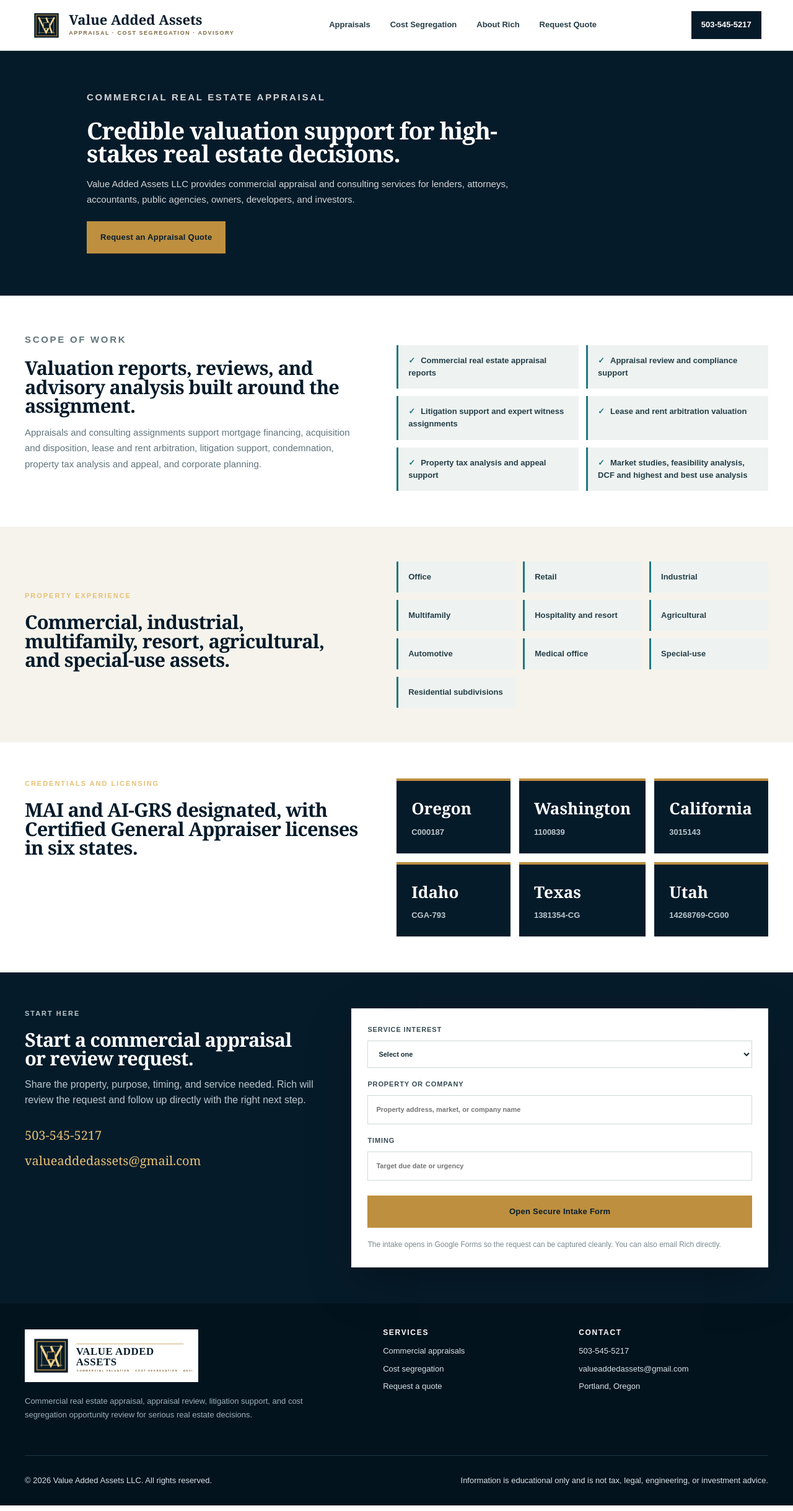
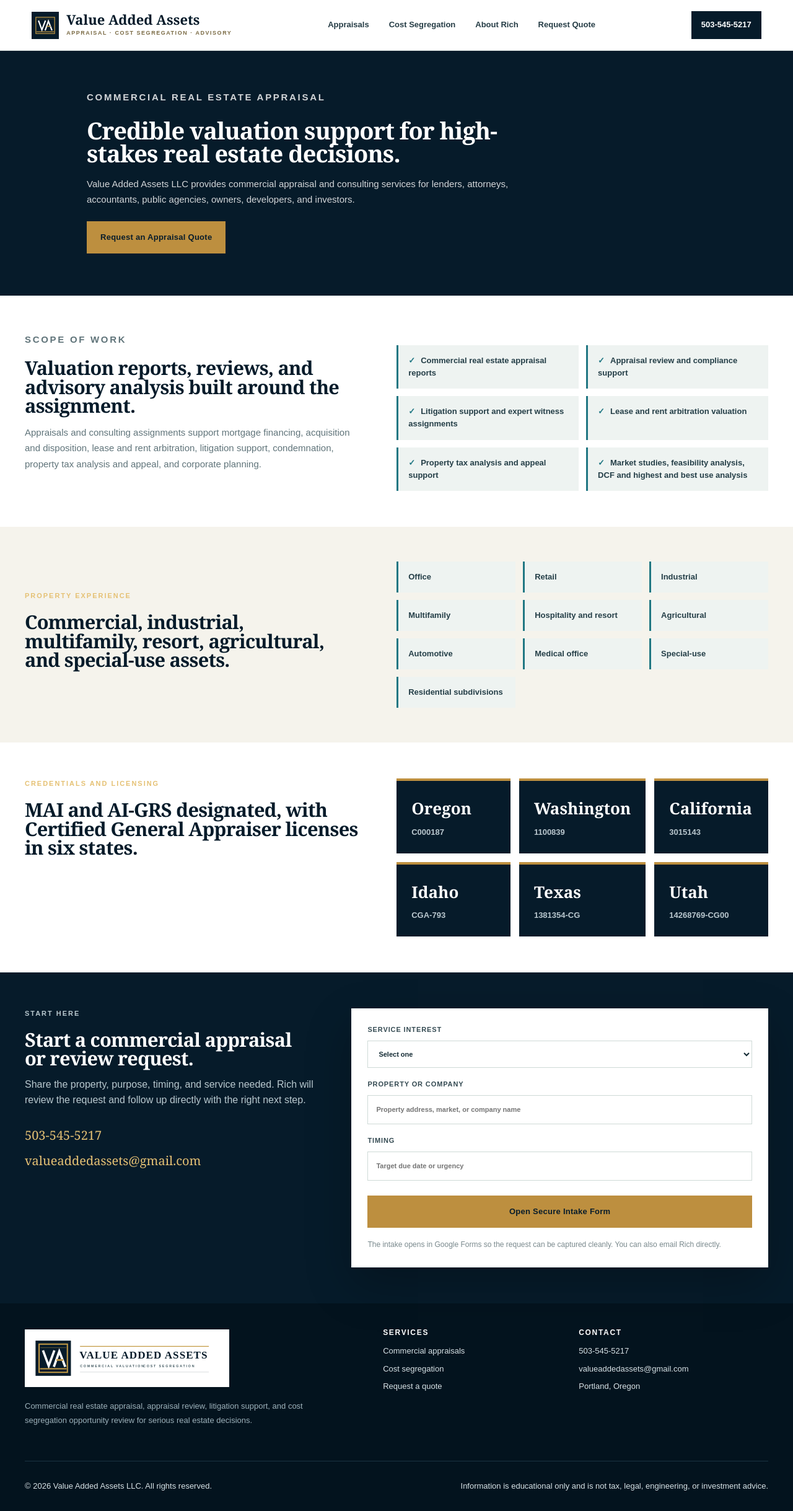
Before and after one commit to valueaddedassets-web/rich-cassinelli-advisory, a Next.js app: page /appraisals in a window 1280 px wide. Shown: the whole page at 62% size. Built offline with nearby package versions, Linux system fonts and the light colour scheme.

Commit message:
Create cleaner corporate VAA logo

```diff
--- a/app/globals.css
+++ b/app/globals.css
@@ -46,7 +46,7 @@ button, input, select, textarea { font: inherit; }
   backdrop-filter: blur(16px);
 }
 .brand { display: flex; align-items: center; gap: 12px; min-width: max-content; }
-.brand img { width: 48px; height: 48px; }
+.brand img { width: 44px; height: 44px; }
 .brand strong {
   display: block;
   font-family: var(--serif);
@@ -160,7 +160,7 @@ h3 { margin-bottom: 12px; color: var(--navy); font-size: 22px; }
   box-shadow: var(--shadow);
   border-top: 5px solid var(--gold);
 }
-.heroProof img { width: 78px; margin-bottom: 20px; }
+.heroProof img { width: 74px; margin-bottom: 20px; }
 .heroProof div { padding: 16px 0; border-top: 1px solid var(--line); }
 .heroProof strong {
   display: block;
@@ -461,7 +461,7 @@ input:focus, select:focus, textarea:focus { border-color: var(--teal); box-shado
 
 .siteFooter { padding: 42px 0 22px; background: #03131e; color: #9db1ba; }
 .footerGrid { display: grid; grid-template-columns: 1.2fr 0.6fr 0.7fr; gap: 54px; }
-.footerLogo { width: 280px; padding: 10px; background: var(--white); }
+.footerLogo { width: 330px; padding: 10px; background: var(--white); }
 .siteFooter p { max-width: 520px; margin-top: 20px; font-size: 13px; line-height: 1.75; }
 .siteFooter h2 { margin-bottom: 14px; color: var(--white); font-family: var(--sans); font-size: 12px; letter-spacing: .14em; text-transform: uppercase; }
 .siteFooter a, .siteFooter span { display: block; margin: 8px 0; color: #d8e2e6; font-size: 13px; }
```
Also changed, not shown: public/assets/vaa-mark.svg, public/assets/value-added-assets-logo.svg.
